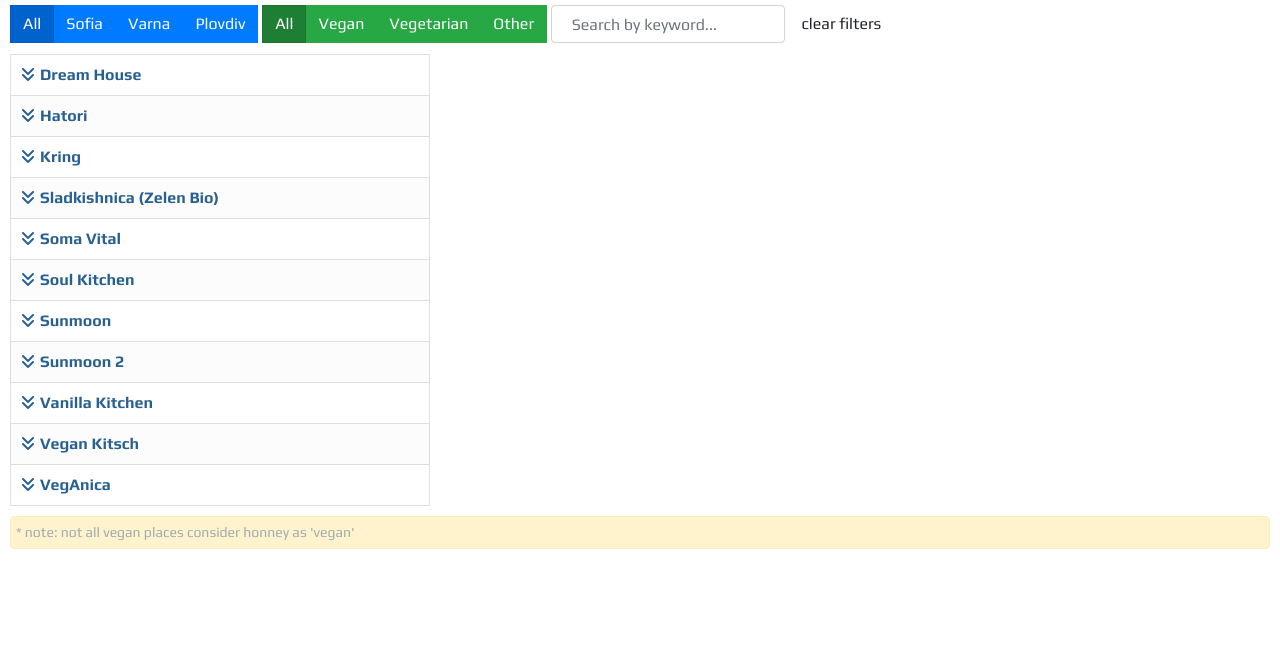
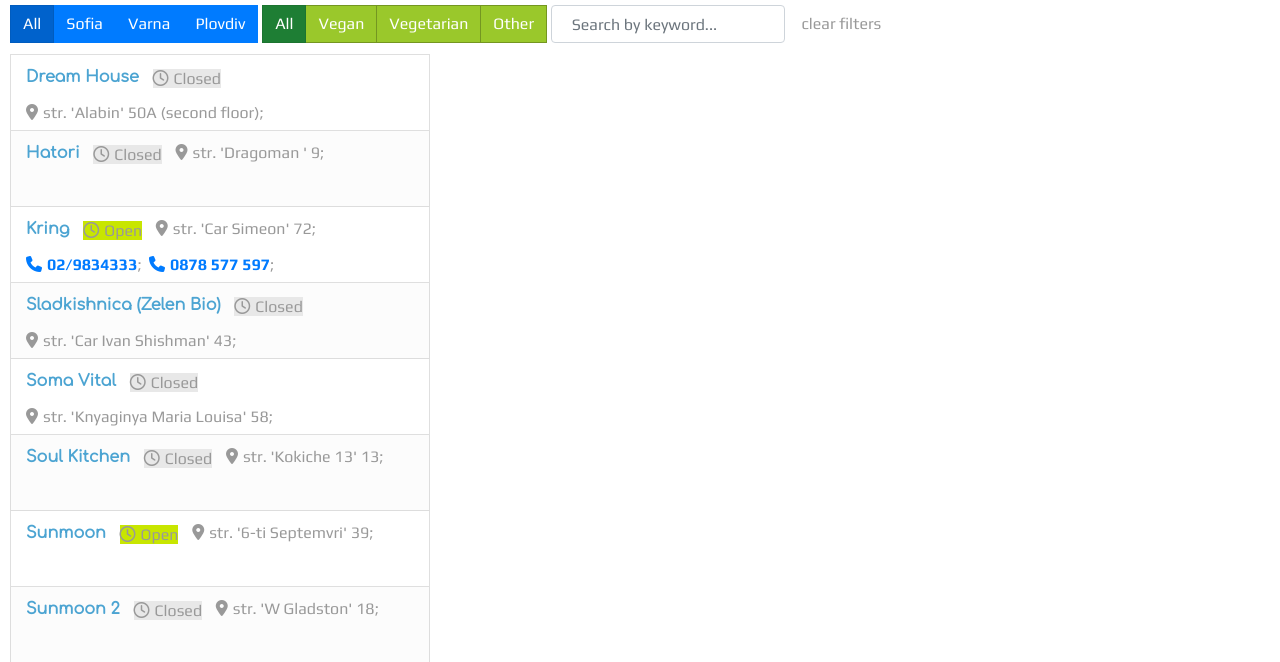
Before and after one commit to bobbykolev/Green-places-directory, a website: page index.html in a window 1280 px wide. Shown: the part 135-797 px from the top of the page. Drawn offline with nearby package versions, Linux system fonts and the light colour scheme; some packages are replaced by stand-ins of ours; some icons are missing.

Commit message:
re-styling of places

```diff
--- a/app/modules/home/home.html
+++ b/app/modules/home/home.html
@@ -18,19 +18,16 @@
 		<div class="clear-filters"><button ng-click="that.clearFilters()" class="btn btn-default">clear filters</button></div>
 		<div class="places-list list-group row">
 			<div class="animate-repeat list-group-item col-xs-12 col-sm-6 col-md-4" ng-repeat="p in that.places | orderBy: 'name' | filter: that.town | filter: search | filter: that.vType">
-				<div class="place-name" ng-click="that.toggleInfo($event)">
-					<i class="fa fa-angle-double-down"></i><span>{{ p.name }}</span>
-				</div>
-				<div style="display: none;">
 				<ul class="additional-info">
+					<li><div class="place-name"><a href="#/places/{{p.id}}">
+					{{ p.name }}
+					</a></div></li>
 					<li>
-							<div class="open-close-marker"><span class="label" ng-class="p.isOpen ? 'label-success' : 'label-warning'"><i class="fa fa-clock-o"></i>{{p.isOpen ? 'Open' : 'Closed'}}</span>
+						<div class="open-close-marker"><span class="label" ng-class="p.isOpen ? 'label-success' : 'label-default'"><i class="fa fa-clock-o"></i>{{p.isOpen ? 'Open' : 'Closed'}}</span>
 						</div></li>
 					<li><i class="fa fa-map-marker"></i>{{ p.address }};</li>
 					<li><span ng-repeat="phone in p.phone"><a href="tel:{{phone}}"><i class="fa fa-phone"></i>{{phone}}</a>;&nbsp;&nbsp;</span></li>
-						<li style="width:100%;"><a class="btn btn-xs btn-default" href="#/places/{{p.id}}">Additional info</a></li>
 				</ul>
-				</div>
 			</div>
 		</div>
 		<div ng-show="that.warningTxt != ''" class="alert alert-warning">
--- a/app/modules/home/home.js
+++ b/app/modules/home/home.js
@@ -66,11 +66,11 @@
             that.warningTxt = '';
         };
 
-        that.toggleInfo = function($event) {
+        /*that.toggleInfo = function($event) {
             var el = $($event.currentTarget);
             el.find('i').toggleClass('fa-angle-double-down').toggleClass('fa-angle-double-up');
             el.next().slideToggle();
-        };
+        };*/
 
         activate();
 
--- a/css/style.css
+++ b/css/style.css
@@ -30,6 +30,23 @@ body {
 	color: #C8E600;
 }
 
+.navbar-inverse .navbar-toggle {
+	border-color: #286090;
+}
+
+.navbar-inverse .navbar-toggle .icon-bar {
+	background-color: #C8E600;
+}
+
+.navbar-inverse .navbar-toggle:hover,
+.navbar-inverse .navbar-toggle:focus {
+	background: #C8E600;
+}
+
+.navbar-inverse .navbar-toggle:hover .icon-bar {
+	background-color: #fff;
+}
+
 .navbar-inverse .navbar-nav>li>a {
 	color: #ECF0F1;
 	font-family: 'Play', sans-serif;
@@ -45,7 +62,7 @@ body {
 	margin-bottom: 5px;
 }
 .alert-warning {
-	color: #9EACB0;
+	color: #bbb;
 }
 
 .list-group {
@@ -59,6 +76,32 @@ body {
 
 .btn {
 	border-radius: 0;
+}
+
+.label-success {
+	background-color: #C8E600;
+}
+
+.label-default {
+	background-color: #E8E8E8;
+	color: #999;
+}
+
+.btn-success {
+	color: #fff;
+	background-color: #9AC82B;
+	border-color: #749621;
+}
+
+.btn-success:hover,
+.btn-success:focus,
+.btn-success.focus,
+.btn-success:active,
+.btn-success.active,
+.open>.dropdown-toggle.btn-success {
+	color: #fff;
+	background-color: #89B324;
+	border-color: #749621;
 }
 /* bootstrap overridden END*/
 
@@ -87,6 +130,15 @@ h2 {
 	position: relative;
 	display: inline-block;
 	vertical-align: top;
+}
+
+.clear-filters {
+	margin-bottom: 2px;
+}
+
+.clear-filters .btn.btn-default {
+	color: #999;
+	margin-bottom: 2px;
 }
 
 .search-container .glyphicon-search {
@@ -170,37 +222,39 @@ h2 {
 }
 
 .places-list .additional-info {
-	margin: 0 15px;
-	padding: 5px;
-	border-top: 1px dotted #ccc;
+	margin: 0 5px;
+	height: 65px;
 }
 
 .places-list .additional-info li {
 	display: inline-block;
-	padding: 2px 5px;
+	padding: 5px;
+	color: #999;
 }
 
 .places-list .additional-info li i{
 	margin-right: 5px;
 }
 
-.place-name {
-	padding: 3px 5px;
-	color: #286090;
+.places-list .additional-info li .label {
+	vertical-align: text-top;
 }
 
-.place-name span {
-	font-weight: bold;
-	margin-left: 5px;
+.places-list .place-name {
+	font-family: 'Comfortaa', cursive;
 }
 
-.place-name:hover {
-	color: #999;
-	cursor: pointer;
+.places-list .place-name a {
+	color: #4CA4D2;
+}
+
+.places-list .place-name a:hover {
+	color: #337ab7;
 }
 
 
 
+/* SLiding animaton of places START */
 .animate-repeat.ng-move,
 .animate-repeat.ng-enter,
 .animate-repeat.ng-leave {
@@ -225,3 +279,4 @@ h2 {
 	-webkit-transition-delay:0.05s;
  	transition-delay:0.05s;
 }
+/* SLiding animaton of places END */
```
Lines whose indentation alone changed are shown as unchanged.
